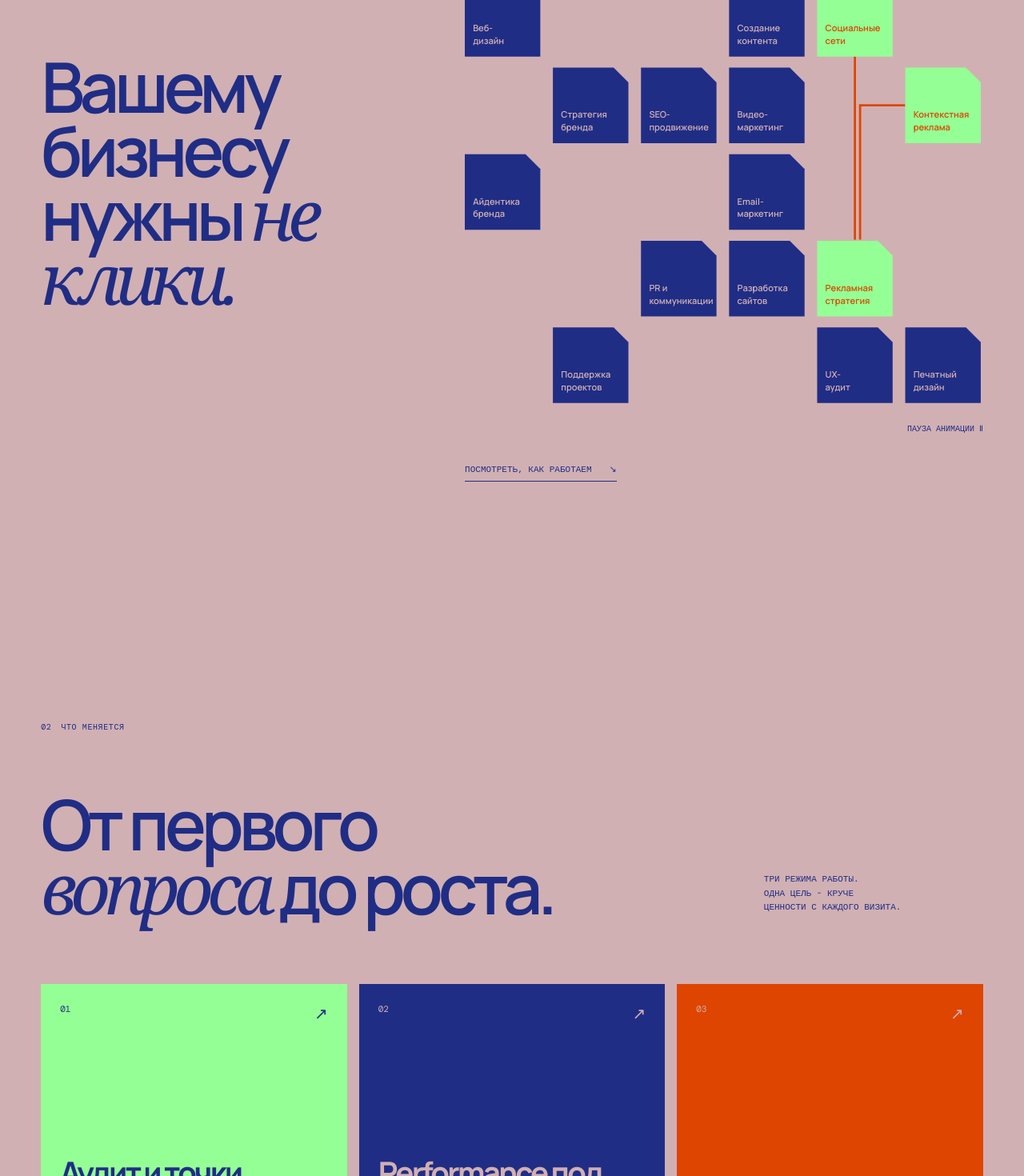
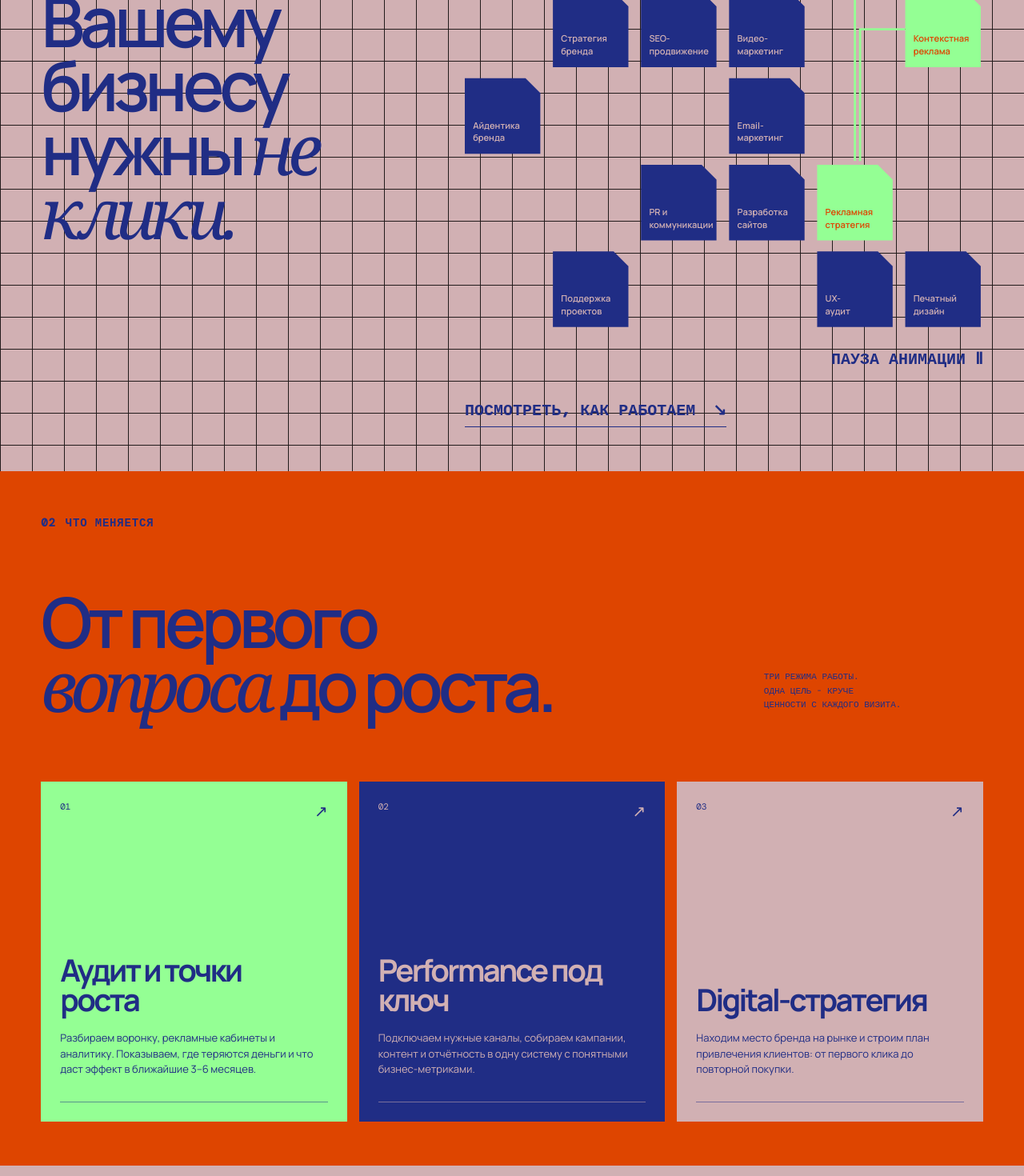
Before and after one commit to vinodell/premieragen, a React (Create React App) app: page / in a window 1280 px wide. Shown: the part 1330-2800 px from the top of the page at 80% size. Built offline with nearby package versions, Linux system fonts and the light colour scheme.

Commit message:
final steps to publish

```diff
--- a/src/components/Contact.css
+++ b/src/components/Contact.css
@@ -1,6 +1,8 @@
 .contact-section {
-    padding-top: 145px;
-    padding-bottom: 55px;
+    position: relative;
+    overflow: hidden;
+    padding: 55px 0;
+    background: var(--pink);
 }
 
 .contact-head h2 {
@@ -9,9 +11,10 @@
 
 .contact-grid {
     display: grid;
-    grid-template-columns: 1fr 1fr;
-    gap: 9vw;
-    margin-top: 100px;
+    grid-template-columns: minmax(0, 425px) minmax(0, 520px);
+    justify-content: space-between;
+    gap: clamp(40px, 9vw, 140px);
+    margin-top: 20px;
 }
 
 .contact-grid>div {
@@ -30,14 +33,37 @@
 }
 
 .contact-form {
+    position: relative;
+    z-index: 1;
+
     display: grid;
     gap: 28px;
-    max-width: 520px;
+
+    width: 100%;
+    padding: 40px 64px;
+
+    background: var(--black);
+}
+
+/* full-bleed background вправо */
+.contact-form::after {
+    content: "";
+    position: absolute;
+    z-index: -1;
+
+    top: 0;
+    bottom: 0;
+    left: 100%;
+
+    width: 100vw;
+
+    background: var(--black);
 }
 
 .contact-form label {
     display: grid;
     gap: 10px;
+    color: var(--teal);
     font: 10px 'DM Mono', monospace;
     text-transform: uppercase;
 }
@@ -151,12 +177,6 @@
     color-scheme: light;
 }
 
-.contact-field-hint {
-    font: 12px/1.5 'Manrope', sans-serif;
-    text-transform: none;
-    color: var(--muted);
-}
-
 .contact-form input:focus-visible {
     outline: 2px solid var(--blue);
     outline-offset: 4px;
--- a/src/components/Contact.tsx
+++ b/src/components/Contact.tsx
@@ -97,10 +97,6 @@ export const Contact = () => {
               }}
               onChange={(event) => event.currentTarget.setCustomValidity("")}
             />
-            <span className="contact-field-hint" id="appointment-hint">
-              Необязательно. Время в вашем часовом поясе ({Intl.DateTimeFormat().resolvedOptions().timeZone}).
-              Подтвердим встречу после заявки.
-            </span>
           </label>
           <input type="hidden" name="timeZone" value={Intl.DateTimeFormat().resolvedOptions().timeZone} />
           <button className="button button-dark" type="submit">
--- a/src/components/Description.css
+++ b/src/components/Description.css
@@ -1,6 +1,13 @@
 .intro {
-    padding-top: 155px;
-    padding-bottom: 190px;
+    padding-top: 55px;
+    padding-bottom: 55px;
+    background-color: var(--pink);
+
+    background-image:
+    linear-gradient(to right, #221b1b 1px, transparent 1px),
+    linear-gradient(to bottom, #221b1b 1px, transparent 1px);
+
+  background-size: 40px 40px;
 }
 
 .intro-grid {
--- a/src/components/Experience.css
+++ b/src/components/Experience.css
@@ -1,16 +1,18 @@
 .proof-section {
     display: grid;
     grid-template-columns: 42% 58%;
+    padding-top: 55px;
+    padding-bottom: 55px;
     min-height: 690px;
-    color: var(--pink);
-    background: var(--ink);
+    color: var(--ink);
+    background: var(--pink);
 }
 
 .proof-art {
     position: relative;
     overflow: hidden;
     min-height: 440px;
-    background: var(--pink);
+    background: var(--black);
     color: var(--ink);
 }
 
@@ -66,7 +68,7 @@
 .proof-grid span {
     display: block;
     margin-top: 8px;
-    color: var(--pink);
+    color: var(--ink);
     font: 10px 'DM Mono', monospace;
     text-transform: uppercase;
 }
--- a/src/components/Feedback.css
+++ b/src/components/Feedback.css
@@ -1,6 +1,6 @@
 .testimonials {
-    padding-top: clamp(80px, 9vw, 150px);
-    padding-bottom: clamp(70px, 7vw, 120px);
+    padding-top: clamp(80px, 9vw, 55px);
+    padding-bottom: clamp(70px, 7vw, 55px);
     background: var(--pink);
 }
 
--- a/src/components/Intro.css
+++ b/src/components/Intro.css
@@ -79,7 +79,7 @@
     flex: 0 0 7px;
     height: 7px;
     border-radius: 50%;
-    background: var(--blue);
+    background: var(--teal);
 }
 
 .hero-bottom {
--- a/src/components/SectionKicker.css
+++ b/src/components/SectionKicker.css
@@ -2,7 +2,8 @@
     display: flex;
     gap: 12px;
     align-items: center;
-    font: 10px 'DM Mono', monospace;
+    font: 14px 'DM Mono', monospace;
+    font-weight: 800;
     text-transform: uppercase;
     letter-spacing: .06em;
     color: var(--muted);
--- a/src/components/ServiceDiagram.css
+++ b/src/components/ServiceDiagram.css
@@ -42,7 +42,7 @@
 
 .service-diagram-links path {
     fill: none;
-    stroke: var(--black);
+    stroke: var(--teal);
     stroke-width: 3;
     stroke-dasharray: 1;
     stroke-dashoffset: 1;
@@ -62,7 +62,7 @@
     background: transparent;
     color: var(--blue);
     cursor: pointer;
-    font: 10px/1.5 'DM Mono', monospace;
+    font: bold 20px/1.5 'DM Mono', monospace;
     text-transform: uppercase;
 }
 
--- a/src/components/Services.css
+++ b/src/components/Services.css
@@ -1,7 +1,7 @@
 .service-section {
-    padding-top: 110px;
-    padding-bottom: 140px;
-    background: var(--pink);
+    padding-top: 55px;
+    padding-bottom: 55px;
+    background: var(--black);
 }
 
 .section-heading-row {
@@ -48,8 +48,8 @@
 }
 
 .service-card.black {
-    color: var(--pink);
-    background: var(--black);
+    color: var(--blue);
+    background: var(--pink);
 }
 
 .card-top {
--- a/src/consts.ts
+++ b/src/consts.ts
@@ -121,7 +121,7 @@ export const TESTIMONIALS: readonly Testimonial[] = [
     role: "Ушел из дома",
     company: "Компания / E-commerce",
     service: "хуярить пивко на диване",
-    quote: "Появилось ощущение....",
+    quote: "Появилось ощущение... хочется посрать в унитаз, а не в штаны. В целом, доволен.",
   },
 ];
 
--- a/src/styles.css
+++ b/src/styles.css
@@ -97,7 +97,7 @@ h2 em {
     gap: 22px;
     padding-bottom: 8px;
     border-bottom: 1px solid var(--ink);
-    font: 11px 'DM Mono', monospace;
+    font: bold 20px 'DM Mono', monospace;
     text-transform: uppercase;
     white-space: nowrap;
     transition: gap .25s ease;
@@ -114,9 +114,9 @@ h2 {
 }
 
 .lead {
-    font-size: clamp(1.3rem, 2vw, 2rem);
-    line-height: 1.16;
+    font: bold 2rem 'DM Mono', monospace;
     letter-spacing: -.04em;
+    color: var(--teal);
 }
 
 @media (prefers-reduced-motion: reduce) {
```
Also changed, not shown: src/App.tsx (+3 -9 lines).
